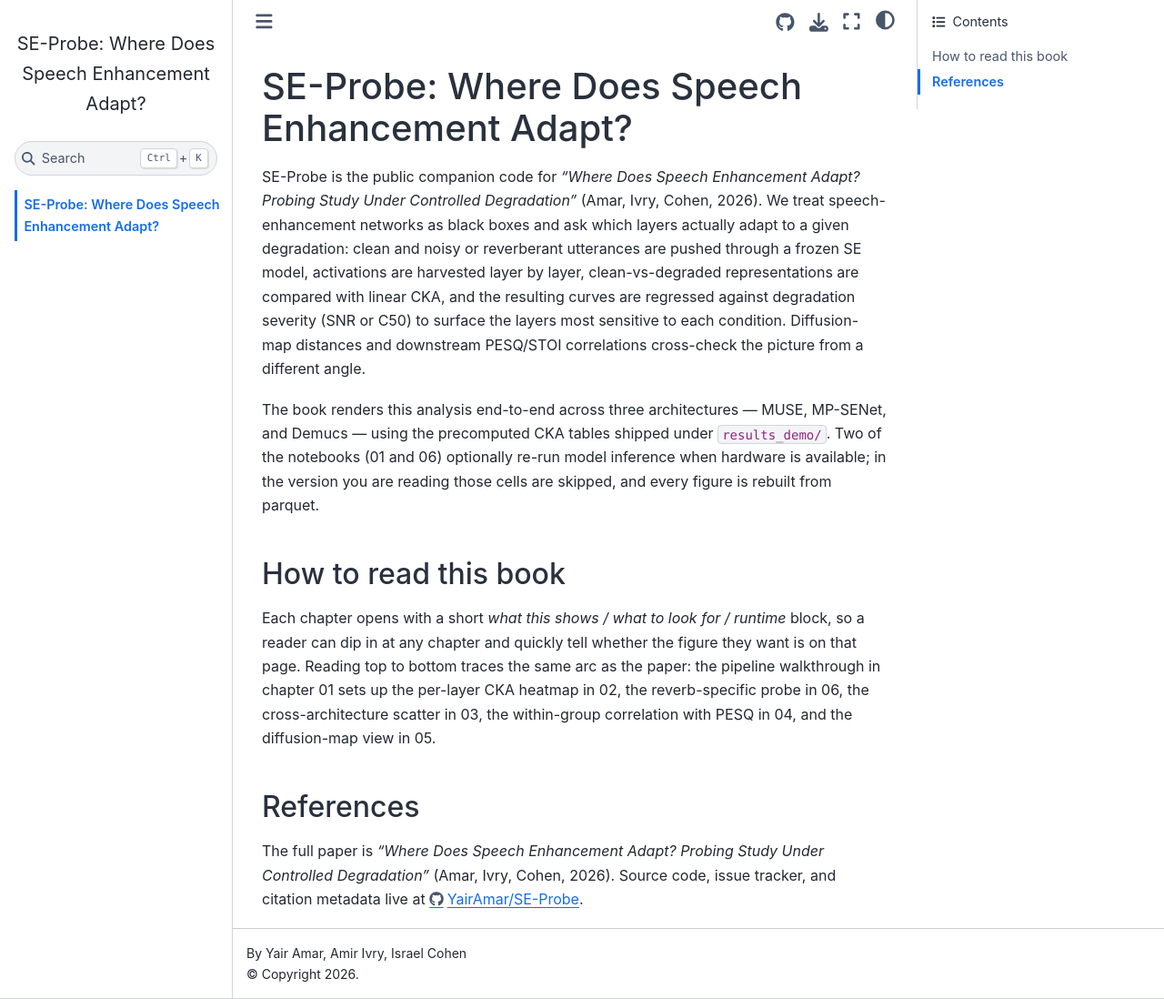
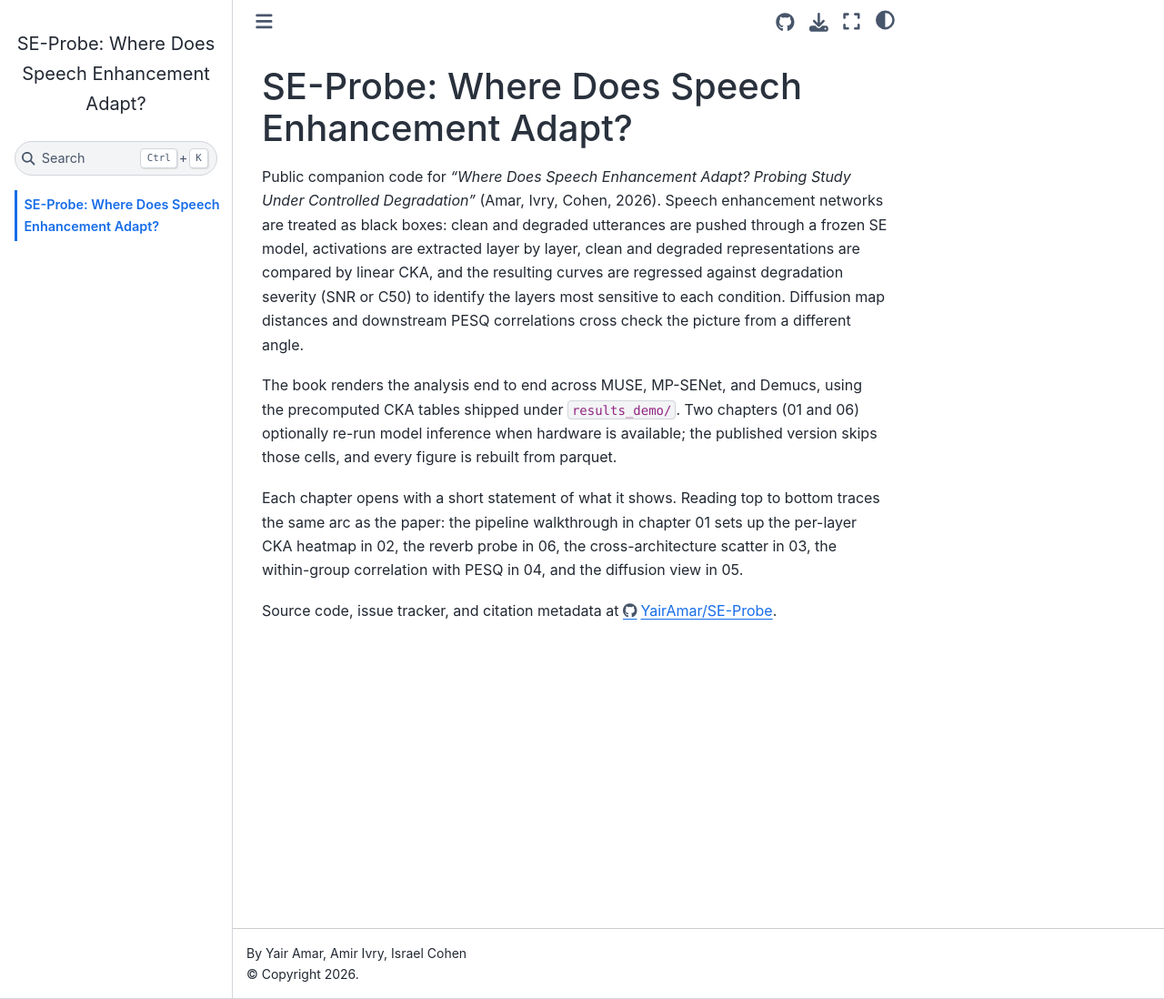
Before and after one commit to YairAmar/SE-Probe, a Jupyter Book: the page built from intro.md, in a window 1280 px wide and 1098 px high. Shown: the whole window at 91% size. Built offline with Jupyter Book 1.0.4 settings and Sphinx 7.4.7 and the Sphinx Book theme 1.1.4, drawn with Linux system fonts in a browser that asks for light colours; pages that are not in the unit, such as notebooks, are missing from menus.

Commit message:
docs: paper voice for the book + drop em-dashes; v0.1.1 + CI fix
Book voice rewrite:
- intro.md and the six notebook intro markdown cells rewritten in the
  short-paper voice: declarative, present-tense, one or two short
  paragraphs per chapter, no "What this shows / What to look for /
  Runtime" tagline blocks.
- Em-dashes removed from intro.md, the six notebooks, README, CHANGELOG,
  data/README.md, docs/architecture.md, _config.yml. En-dashes kept only
  where they separate digit ranges (e.g. "02-05" stays "02-05" via en
  dash). Em-dash count: 0.

Repo cleanup:
- bump __version__ to 0.1.1 to match CHANGELOG; align the package-import
  test assertion.
- README staleness: 200 KB demo size (was "50 MB"), default HF data repo
  is yairamr/SE-Probe-data (was YairAmar/...), notebook 5 is
  05_diffusion.ipynb (was 05_diffusion_maps).

CI fix (was red on the previous push):
- scripts/build_demo_subset.py treats diffusion_maps_architecture_t5 as
  optional. The synthetic-source test fixture in test_build_demo_subset.py
  doesn't synthesize that parquet, so requiring it broke 3 tests; older
  results_df checkouts that pre-date the architecture file would have
  broken too. Optional with a one-line skip notice is the right semantic.

Test suite at HEAD: 79 passed, 13 skipped, exit 0. ruff clean.

Co-Authored-By: Claude Opus 4.7 (1M context) <noreply@anthropic.com>

```diff
--- a/_config.yml
+++ b/_config.yml
@@ -1,4 +1,4 @@
-# SE-Probe — Jupyter Book configuration
+# SE-Probe, Jupyter Book configuration
 # See https://jupyterbook.org/en/stable/customize/config.html for the full schema.
 
 title: "SE-Probe: Where Does Speech Enhancement Adapt?"
--- a/intro.md
+++ b/intro.md
@@ -1,13 +1,9 @@
 # SE-Probe: Where Does Speech Enhancement Adapt?
 
-SE-Probe is the public companion code for *"Where Does Speech Enhancement Adapt? Probing Study Under Controlled Degradation"* (Amar, Ivry, Cohen, 2026). We treat speech-enhancement networks as black boxes and ask which layers actually adapt to a given degradation: clean and noisy or reverberant utterances are pushed through a frozen SE model, activations are harvested layer by layer, clean-vs-degraded representations are compared with linear CKA, and the resulting curves are regressed against degradation severity (SNR or C50) to surface the layers most sensitive to each condition. Diffusion-map distances and downstream PESQ/STOI correlations cross-check the picture from a different angle.
+Public companion code for *"Where Does Speech Enhancement Adapt? Probing Study Under Controlled Degradation"* (Amar, Ivry, Cohen, 2026). Speech enhancement networks are treated as black boxes: clean and degraded utterances are pushed through a frozen SE model, activations are extracted layer by layer, clean and degraded representations are compared by linear CKA, and the resulting curves are regressed against degradation severity (SNR or C50) to identify the layers most sensitive to each condition. Diffusion map distances and downstream PESQ correlations cross check the picture from a different angle.
 
-The book renders this analysis end-to-end across three architectures — MUSE, MP-SENet, and Demucs — using the precomputed CKA tables shipped under `results_demo/`. Two of the notebooks (01 and 06) optionally re-run model inference when hardware is available; in the version you are reading those cells are skipped, and every figure is rebuilt from parquet.
+The book renders the analysis end to end across MUSE, MP-SENet, and Demucs, using the precomputed CKA tables shipped under `results_demo/`. Two chapters (01 and 06) optionally re-run model inference when hardware is available; the published version skips those cells, and every figure is rebuilt from parquet.
 
-## How to read this book
+Each chapter opens with a short statement of what it shows. Reading top to bottom traces the same arc as the paper: the pipeline walkthrough in chapter 01 sets up the per-layer CKA heatmap in 02, the reverb probe in 06, the cross-architecture scatter in 03, the within-group correlation with PESQ in 04, and the diffusion view in 05.
 
-Each chapter opens with a short *what this shows / what to look for / runtime* block, so a reader can dip in at any chapter and quickly tell whether the figure they want is on that page. Reading top to bottom traces the same arc as the paper: the pipeline walkthrough in chapter 01 sets up the per-layer CKA heatmap in 02, the reverb-specific probe in 06, the cross-architecture scatter in 03, the within-group correlation with PESQ in 04, and the diffusion-map view in 05.
-
-## References
-
-The full paper is *"Where Does Speech Enhancement Adapt? Probing Study Under Controlled Degradation"* (Amar, Ivry, Cohen, 2026). Source code, issue tracker, and citation metadata live at <https://github.com/YairAmar/SE-Probe>.
+Source code, issue tracker, and citation metadata at <https://github.com/YairAmar/SE-Probe>.
--- a/se_probe/__init__.py
+++ b/se_probe/__init__.py
@@ -43,7 +43,7 @@ from se_probe.diffusion_analysis import (
 from se_probe.diffusion_maps import diffusion_map_torch
 from se_probe.io import load_clean_wavs
 
-__version__ = "0.1.0"
+__version__ = "0.1.1"
 
 __all__ = [
     # CKA
```
Also changed, not shown: CHANGELOG.md (+10 -10 lines), README.md (+26 -26 lines), docs/architecture.md (+5 -5 lines), 8 other files.
